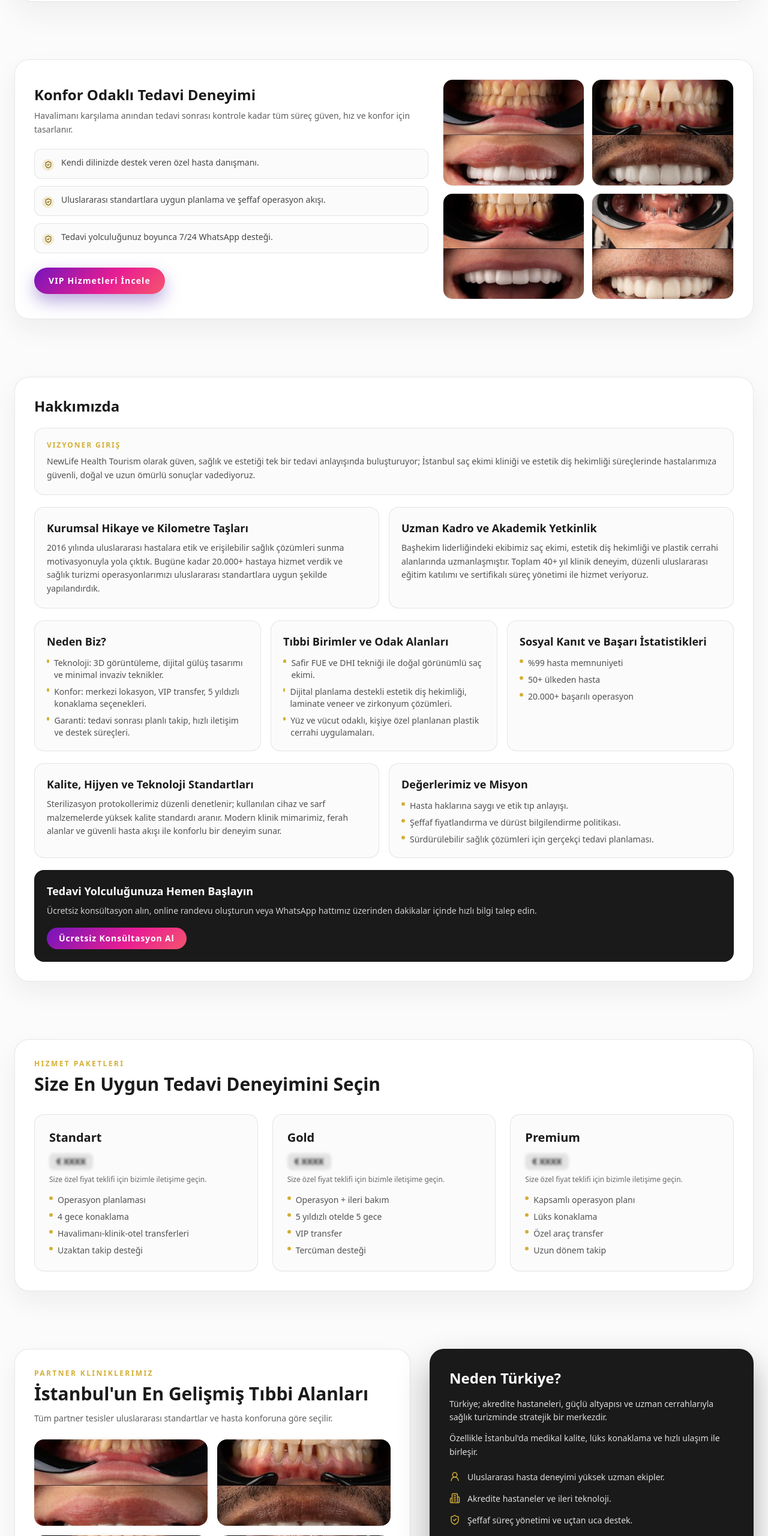
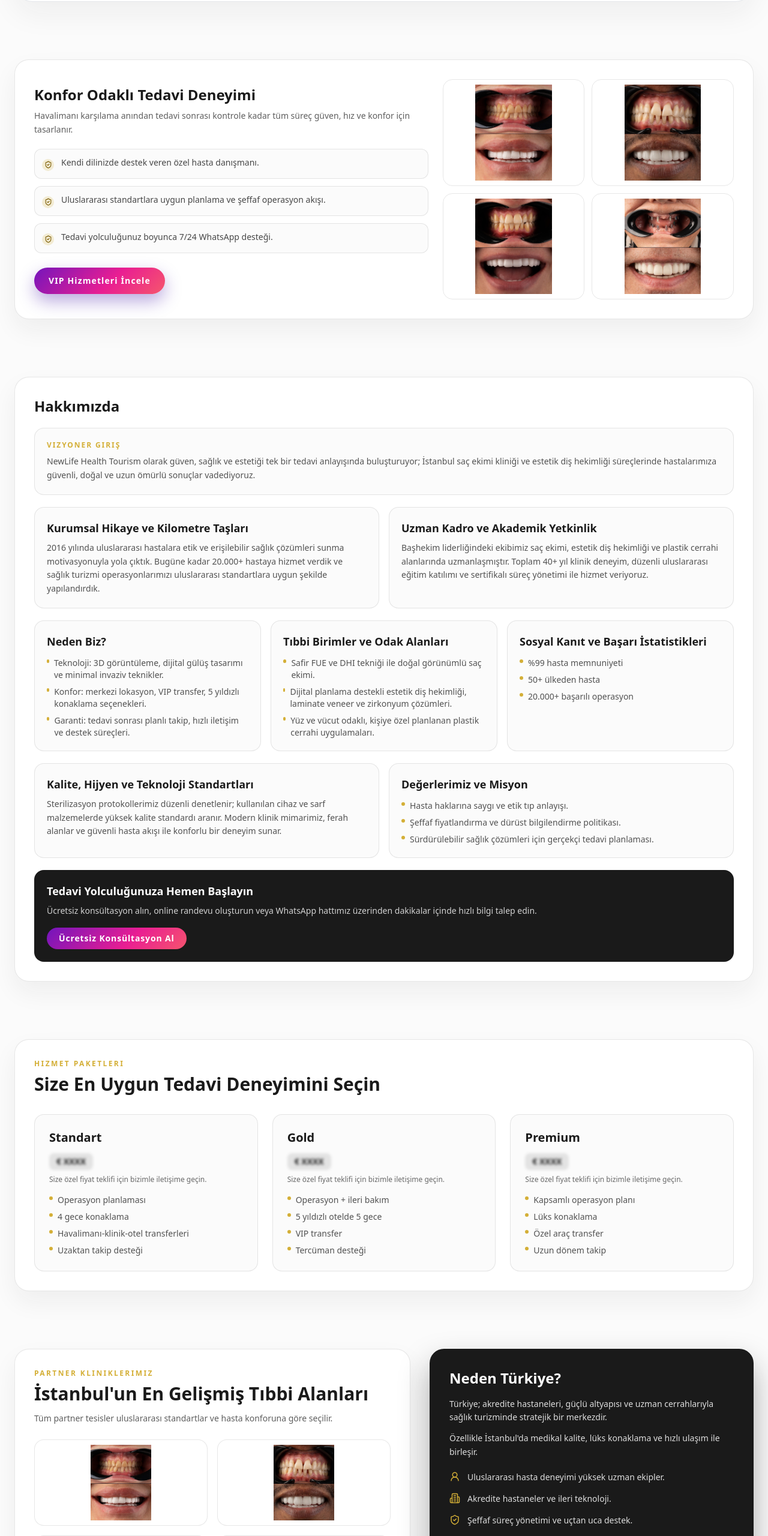
Before and after one commit to ibrahimtkmz/newlifehealth, a Next.js app: page / in a window 1280 px wide. Shown: the part 1946-4506 px from the top of the page at 60% size. Built offline with nearby package versions, Linux system fonts and the light colour scheme.

Commit message:
Fix clinic photo fitting in new homepage cards

```diff
--- a/app/page.jsx
+++ b/app/page.jsx
@@ -648,7 +648,7 @@ export default function Home() {
                     src={photo}
                     alt={`Clinic view ${index + 1}`}
                     fill
-                    className="object-cover transition-transform duration-300 hover:scale-105"
+                    className="object-contain p-2 transition-transform duration-300 hover:scale-105"
                     sizes="(max-width: 640px) 42vw, (max-width: 1024px) 24vw, 18vw"
                   />
                 </div>
@@ -772,7 +772,19 @@ export default function Home() {
             <p className="mt-3 text-sm leading-relaxed text-[#1A1A1A]/70">{t.clinicsSub}</p>
             <div className="mt-6 grid grid-cols-2 gap-4">
               {clinicPhotos.map((photo, index) => (
-                <div key={photo} className="h-32 rounded-2xl bg-cover bg-center sm:h-36" style={{ backgroundImage: `url('${photo}')` }} aria-label={`Clinic photo ${index + 1}`} />
+                <div
+                  key={photo}
+                  className="relative h-32 overflow-hidden rounded-2xl border border-[#1A1A1A]/10 bg-white sm:h-36"
+                  aria-label={`Clinic photo ${index + 1}`}
+                >
+                  <Image
+                    src={photo}
+                    alt={`Clinic photo ${index + 1}`}
+                    fill
+                    className="object-contain p-2"
+                    sizes="(max-width: 640px) 42vw, (max-width: 1024px) 24vw, 18vw"
+                  />
+                </div>
               ))}
             </div>
           </article>
```
